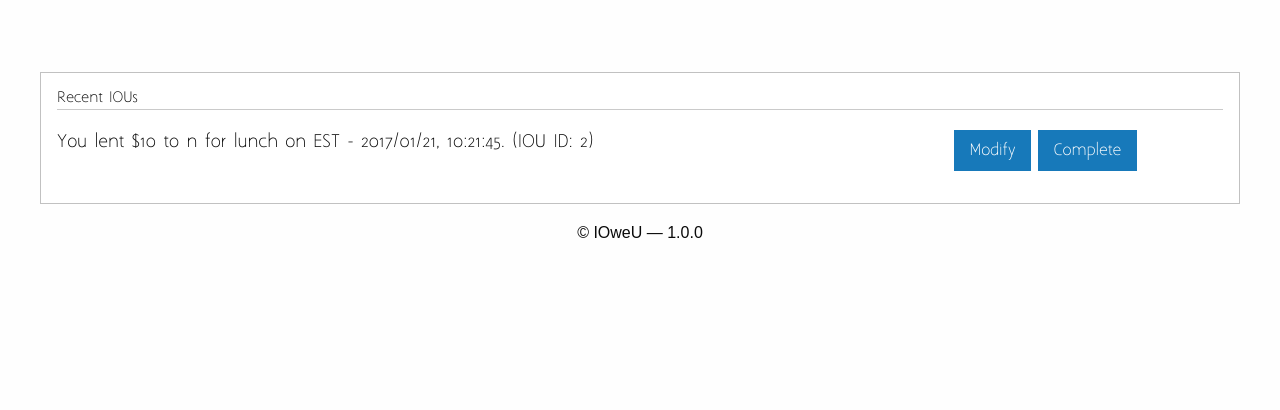
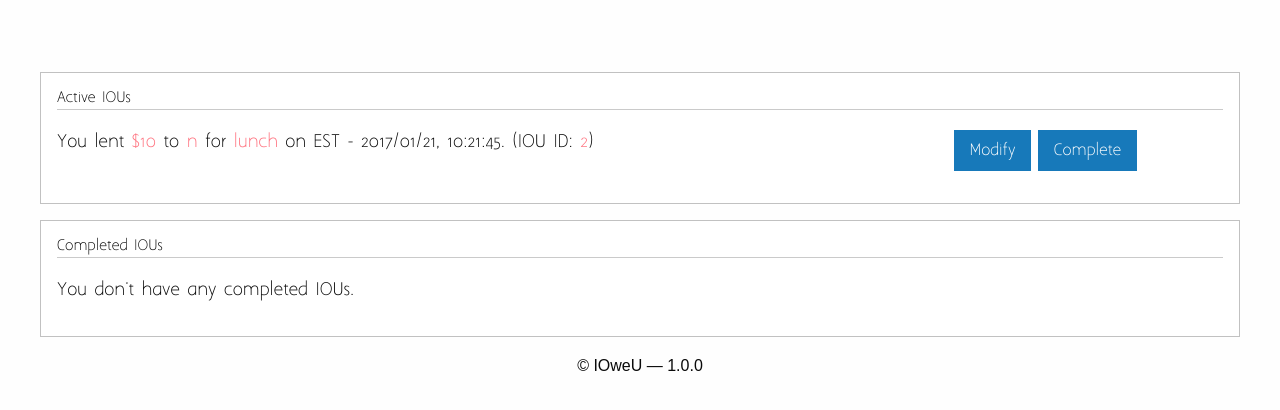
Before and after one commit to nfichter/iou, a Flask app: page /ious in a window 1280 px wide. Shown: the part 62-472 px from the top of the page. Run offline with Flask 2, Linux system fonts and the light colour scheme; a user stored in the database is signed in; data comes from the database, SQL or seed files in the repository; some libraries are stand-ins or nearby versions.

Commit message:
almost ready for beta

```diff
--- a/app.py
+++ b/app.py
@@ -106,8 +106,14 @@ def ious():
 	if not "username" in session:
 		return redirect("/")
 	iouList = iou.getIOUs(session["username"])
+	iouListComplete = []
+	for i in iouList:
+		if str(i[8]) == "1":
+			iouListComplete.append(i)
+			iouList.remove(i)
+	iouListComplete.reverse()
 	iouList.reverse()
-	return render_template("ious.html",iouList=iouList,username=session["username"])
+	return render_template("ious.html",iouList=iouList,iouListComplete=iouListComplete,username=session["username"])
 
 @app.route("/new")
 def new():
@@ -115,7 +121,6 @@ def new():
 		return redirect("/")
 	return render_template("new.html")
 
-#
 @app.route("/profile")
 def profile():
 	if not "username" in session:
--- a/templates/home.html
+++ b/templates/home.html
@@ -26,9 +26,9 @@
 				{% for iou in iouList %}
 					<hr>
 					{% if iou[6] == "lend" %}
-						<p>You lent ${{iou[1]}} to {{iou[5]}} for {{iou[0]}} on {{iou[3]}}. (IOU ID: {{iou[9]}})</p>
+							<p>You lent <span style="color:#FF717E">${{iou[1]}}</span> to <span style="color:#FF717E">{{iou[5]}}</span> for <span style="color:#FF717E">{{iou[0]}}</span> on <span style="color:#FF717E">{{iou[3]}}</span>. (IOU ID: <span style="color:#FF717E">{{iou[9]}}</span>)</p>
 					{% else %}
-						<p>You borrowed ${{iou[1]}} from {{iou[4]}} for {{iou[0]}} on {{iou[3]}}. (IOU ID: {{iou[9]}})</p>
+							<p>You borrowed <span style="color:#FF717E">${{iou[1]}}</span> from <span style="color:#FF717E">{{iou[4]}}</span> for <span style="color:#FF717E">{{iou[0]}}</span> on <span style="color:#FF717E">{{iou[3]}}</span>. (IOU ID: <span style="color:#FF717E">{{iou[9]}}</span>)</p>
 					{% endif %}
 				{% endfor %}
 			{% endif %}
--- a/templates/ious.html
+++ b/templates/ious.html
@@ -15,10 +15,10 @@
 
 <div class="row">
 	<div class="callout">
-		<span class="smalltext float-left">Recent IOUs</span>
+		<span class="smalltext float-left">Active IOUs</span>
 		{% if iouList == [] %}
 			<hr>
-			<p>You don't have any IOUs.<p>
+			<p>You don't have any active IOUs.<p>
 			<a class="button" href="/new">Create one!</a>
 		{% else %}
 			{% for iou in iouList %}
@@ -26,9 +26,9 @@
 				<div class="row">
 					<div class="small-9 columns">
 						{% if iou[6] == "lend" %}
-							<p>You lent ${{iou[1]}} to {{iou[5]}} for {{iou[0]}} on {{iou[3]}}. (IOU ID: {{iou[9]}})</p>
+							<p>You lent <span style="color:#FF717E">${{iou[1]}}</span> to <span style="color:#FF717E">{{iou[5]}}</span> for <span style="color:#FF717E">{{iou[0]}}</span> on <span style="color:FF717E">{{iou[3]}}</span>. (IOU ID: <span style="color:#FF717E">{{iou[9]}}</span>)</p>
 						{% else %}
-							<p>You borrowed ${{iou[1]}} from {{iou[4]}} for {{iou[0]}} on {{iou[3]}}. (IOU ID: {{iou[9]}})</p>
+							<p>You borrowed <span style="color:#FF717E">${{iou[1]}}</span> from <span style="color:#FF717E">{{iou[4]}}</span> for <span style="color:#FF717E">{{iou[0]}}</span> on <span style="color:FF717E">{{iou[3]}}</span>. (IOU ID: <span style="color:#FF717E">{{iou[9]}}</span>)</p>
 						{% endif %}
 					</div>
 					<div class="small-3 columns">
@@ -39,6 +39,26 @@
 			{% endfor %}
 		{% endif %}
 	</div>
+	<div class="callout">
+		<span class="smalltext float-left">Completed IOUs</span>
+		{% if iouListComplete == [] %}
+			<hr>
+			<p>You don't have any completed IOUs.<p>
+		{% else %}
+			{% for iou in iouListComplete %}
+				<hr>
+				<div class="row">
+					<div class="small-9 columns">
+						{% if iou[6] == "lend" %}
+							<p>You lent <span style="color:#FF717E">${{iou[1]}}</span> to <span style="color:#FF717E">{{iou[5]}}</span> for <span style="color:#FF717E">{{iou[0]}}</span> on <span style="color:#FF717E">{{iou[3]}}</span>. (IOU ID: <span style="color:#FF717E">{{iou[9]}}</span>)</p>
+						{% else %}
+							<p>You borrowed <span style="color:#FF717E">${{iou[1]}}</span> from <span style="color:#FF717E">{{iou[4]}}</span> for <span style="color:#FF717E">{{iou[0]}}</span> on <span style="color:#FF717E">{{iou[3]}}</span>. (IOU ID: <span style="color:#FF717E">{{iou[9]}}</span>)</p>
+						{% endif %}
+					</div>
+				</div>
+			{% endfor %}
+		{% endif %}
+	</div>
 </div>
 
 {% endblock %}
--- a/templates/new.html
+++ b/templates/new.html
@@ -78,7 +78,7 @@
     </div>
   </div>
   <div class="row">
-    <div class="small-2 columns small-push-5">
+    <div class="small-2 columns small-push-4">
 		<button class="button expanded" name="register" type="submit">Create</button>
 	</div>
 	<div class="small-2 columns small-pull-4">
```
